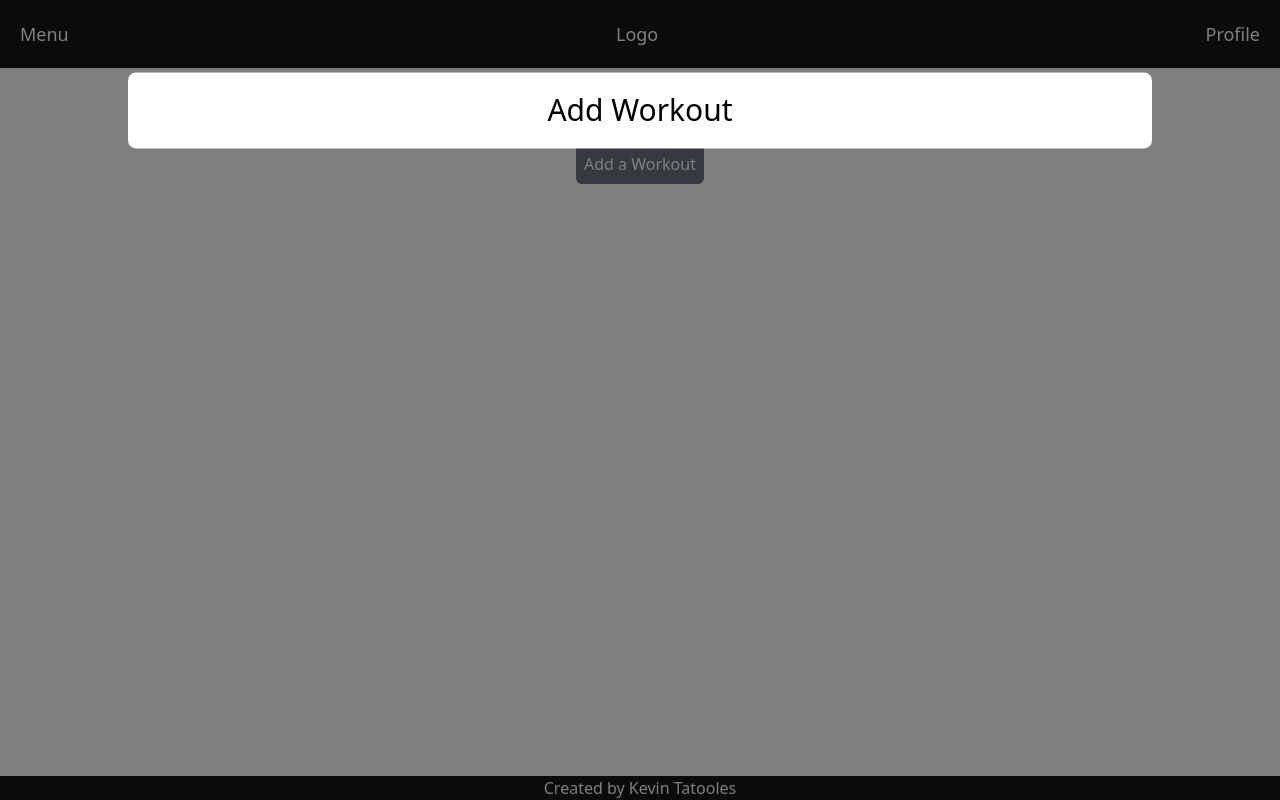
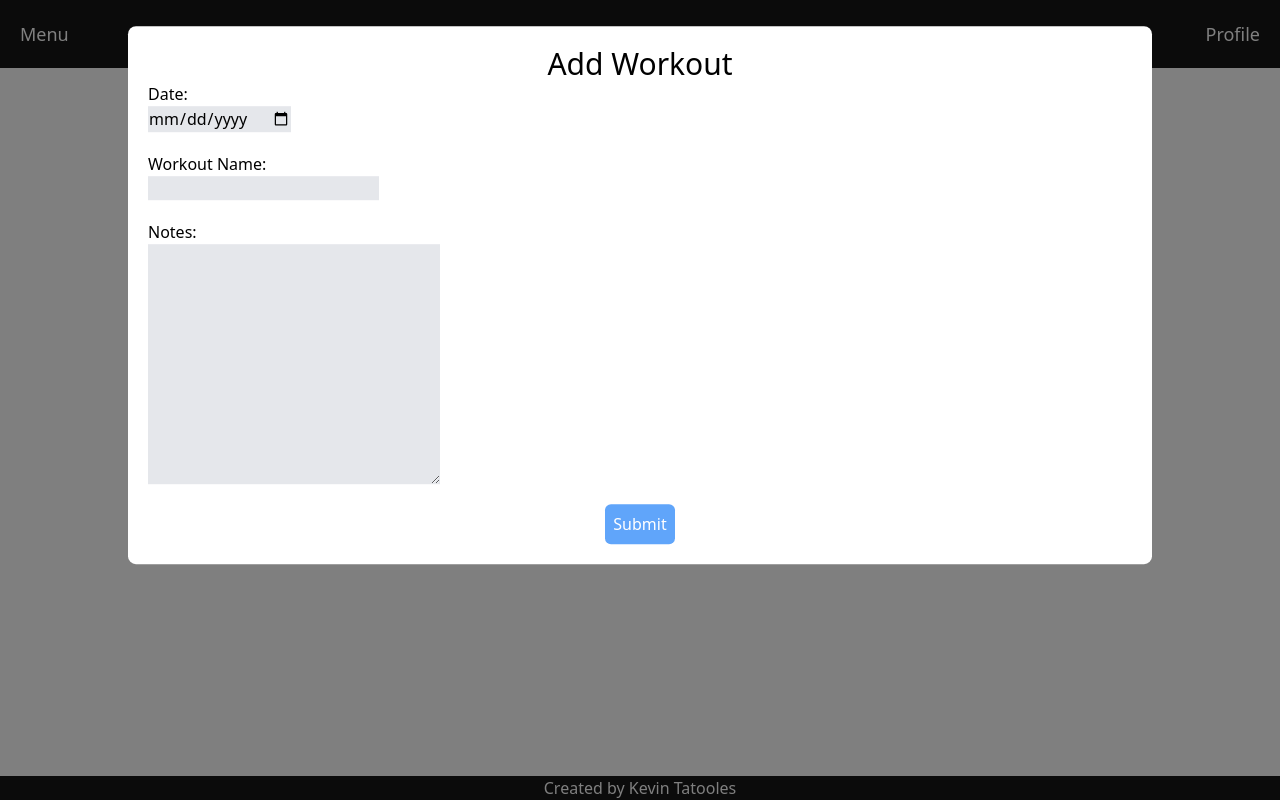
Before and after one commit to Tatooles/next-fitness-tracker, a Next.js app: page /workouts in a window 1280 px wide. Both pictures are taken after a click on the button "Add a Workout". Built offline with nearby package versions, Linux system fonts and the light colour scheme.

Commit message:
Finish logic for form

```diff
--- a/app/Modal.tsx
+++ b/app/Modal.tsx
@@ -15,7 +15,10 @@ export default function Modal({
   // Return two divs within that portal, the actual modal with the children inside, and the background 1/2 opacity div
   return createPortal(
     <>
-      <div className="fixed top-0 left-0 bottom-0 right-0 z-10 bg-black bg-opacity-50"></div>
+      <div
+        onClick={handleClose}
+        className="fixed top-0 left-0 bottom-0 right-0 z-10 bg-black bg-opacity-50"
+      ></div>
       {children}
     </>,
     document.getElementById("modal")!
--- a/app/workouts/page.tsx
+++ b/app/workouts/page.tsx
@@ -3,7 +3,25 @@ import { useState } from "react";
 import Modal from "../Modal";
 export default function Home() {
   const [addWorkoutModalOpen, setAddWorkoutModalOpen] = useState(false);
-  const [workouts, setWorkouts] = useState([]);
+
+  // This is our full list of workouts
+  const [workouts, setWorkouts] = useState<Object[]>([]);
+  const [formData, setFormData] = useState({});
+
+  // One useState for each field in the input modal
+
+  const handleSubmit = (event: any) => {
+    event.preventDefault();
+    setWorkouts([...workouts, formData]);
+    setAddWorkoutModalOpen(false);
+  };
+
+  const handleChange = (event: any) => {
+    setFormData({
+      ...formData,
+      [event.target.name]: event.target.value,
+    });
+  };
   /**
    * TODO: Start fleshing out the workouts page
    * For now just store the workouts in state, store in the db later
@@ -25,6 +43,36 @@ export default function Home() {
       >
         <div className="fixed top-20 left-1/2 z-10 w-4/5 translate-x-[-50%] translate-y-[-10%] rounded-lg bg-white p-5 text-center">
           <h2 className="text-3xl">Add Workout</h2>
+          <form onSubmit={handleSubmit} className="flex flex-col items-start">
+            <label htmlFor="date">Date:</label>
+            <input
+              className="mb-5 bg-gray-200"
+              type="date"
+              id="date"
+              name="date"
+              onChange={handleChange}
+            />
+            <label htmlFor="name">Workout Name:</label>
+            <input
+              className="mb-5 bg-gray-200"
+              type="text"
+              id="name"
+              name="name"
+              onChange={handleChange}
+            />
+            <label htmlFor="notes">Notes:</label>
+            <textarea
+              className="mb-5 bg-gray-200"
+              name="notes"
+              id="notes"
+              cols={30}
+              rows={10}
+              onChange={handleChange}
+            ></textarea>
+            <button className="self-center rounded-md bg-blue-400 p-2 text-white">
+              Submit
+            </button>
+          </form>
         </div>
       </Modal>
     </div>
```
